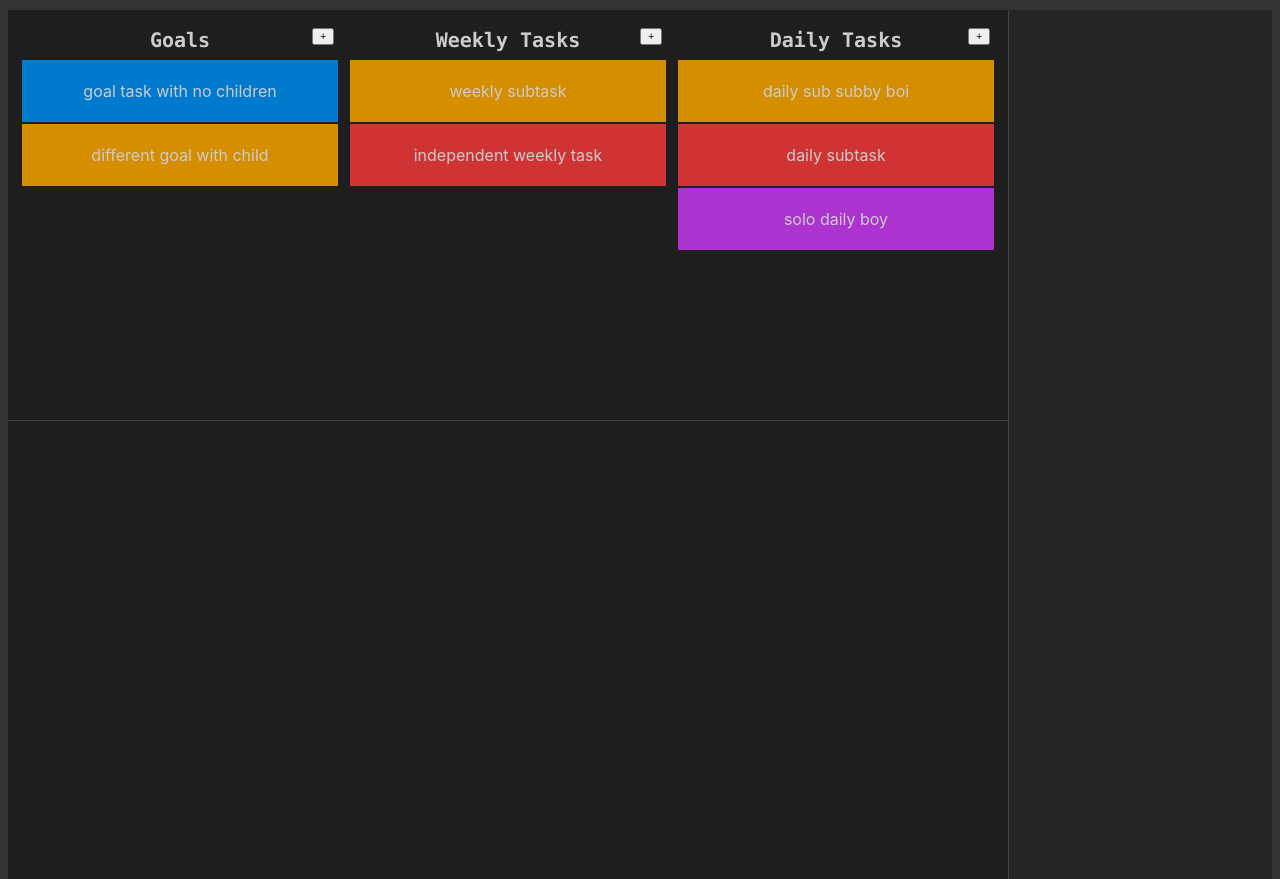
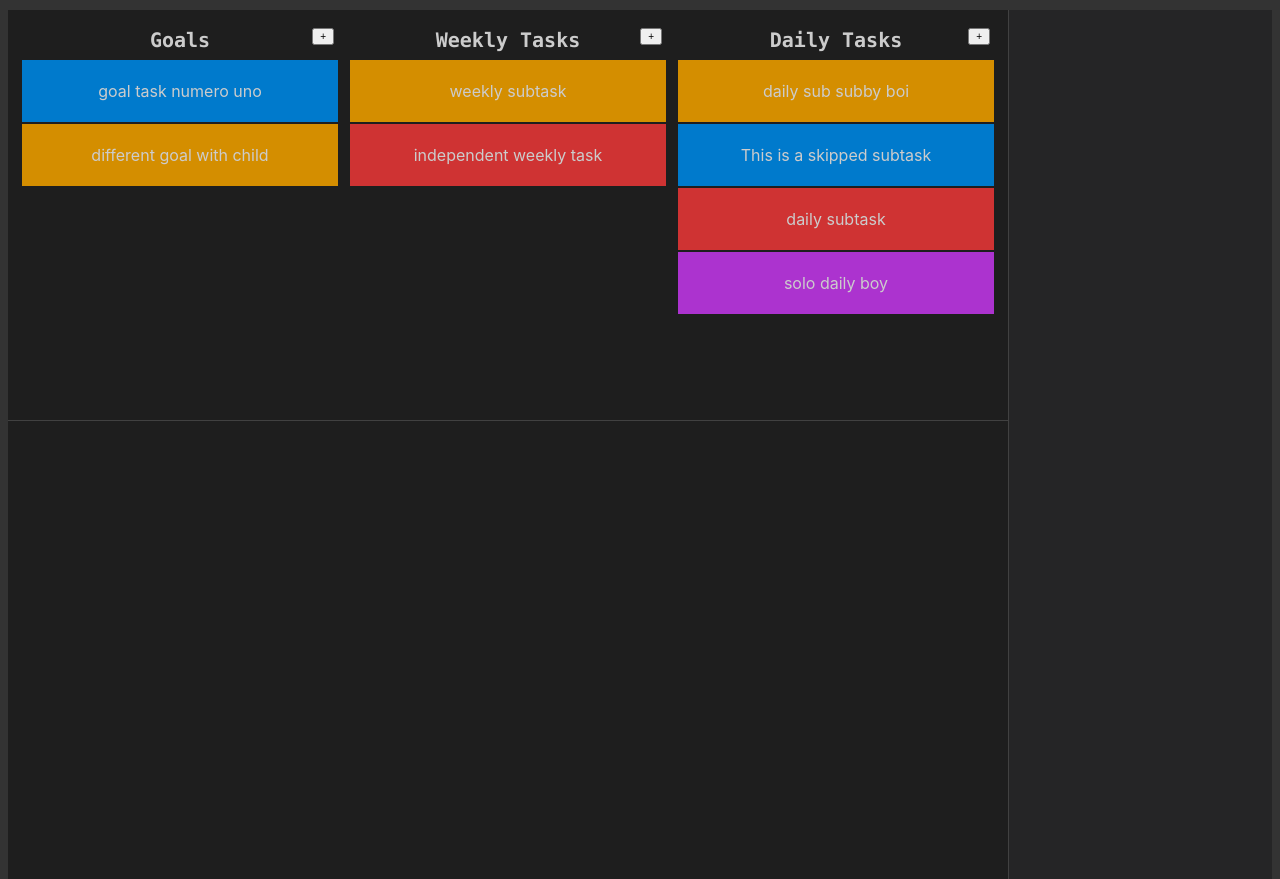
Before and after one commit to AlexJohnKennedy/TrackYourTodos, a React (Create React App) app: page / in a window 1280 px wide. Built offline with nearby package versions, Linux system fonts and the light colour scheme.

Commit message:
added logic layer method to add a daily sub task no matter what the parent category is

```diff
--- a/src/interactionLayer/dummy/dummyDataModel.js
+++ b/src/interactionLayer/dummy/dummyDataModel.js
@@ -7,10 +7,11 @@ export function GetActiveTaskObject() {
     let tasklist = new ActiveTasks();
 
     // Create a couple of 'goal' tasks, and a weekly subtask for the second one.
-    tasklist.CreateNewIndependentTask('goal task with no children', Category.Goal, ColourIdTracker.useNextColour());
+    let goaltask = tasklist.CreateNewIndependentTask('goal task numero uno', Category.Goal, ColourIdTracker.useNextColour());
     let goaltask2 = tasklist.CreateNewIndependentTask('different goal with child', Category.Goal, ColourIdTracker.useNextColour());
     let subtask = tasklist.CreateNewSubtask('weekly subtask', goaltask2);
     tasklist.CreateNewSubtask('daily sub subby boi', subtask);
+    tasklist.CreateNewDailySubtask('This is a skipped subtask', goaltask);
     //tasklist.CreateNewSubtask('this is a separate subboi!! :)', subtask);
     //let subtask2 = tasklist.CreateNewSubtask('MEMEMEMEMEMES', goaltask2);
     //tasklist.CreateNewSubtask('A B C D E F G H I J K L M N O P', subtask2);
--- a/src/logicLayer/Task.js
+++ b/src/logicLayer/Task.js
@@ -98,6 +98,16 @@ export class ActiveTasks {
 
         return newTask;
     }
+    // Creates a new child task, two categories below the parent's category, if the parent task is a Goal object.
+    CreateNewDailySubtask(name, parent) {
+        let newTask = new Task(GetNewId(), name, Category.Daily, parent, parent.colourid);
+        this.tasks.push(newTask);
+        parent.addChild(newTask);
+
+        if (this.invokeTaskAddedEvent) this.invokeTaskAddedEvent(this, newTask);
+
+        return newTask;
+    }
 
     DeleteTask(task) {
         // Clear all parent and child links from the deleted task!
```
